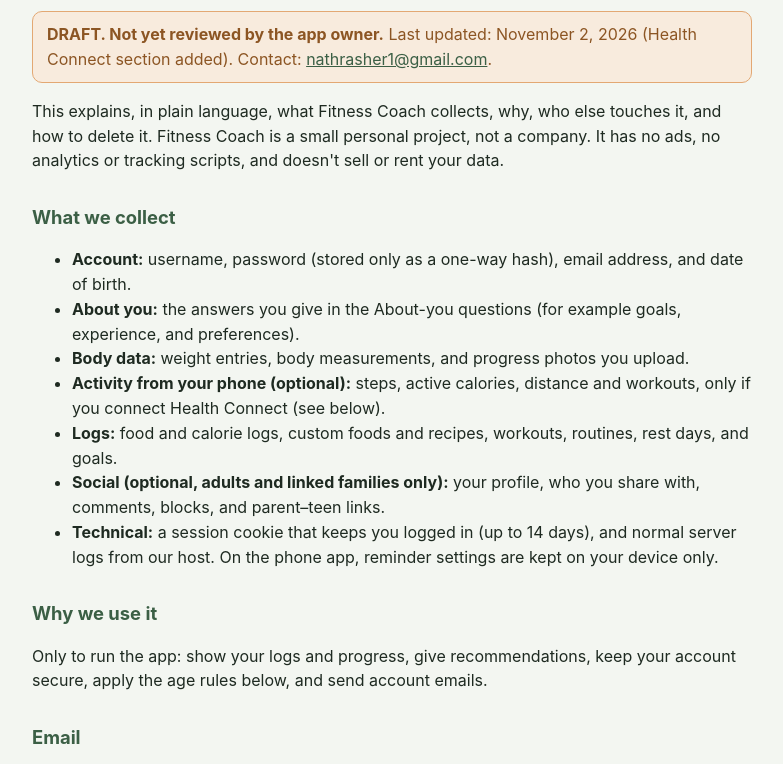
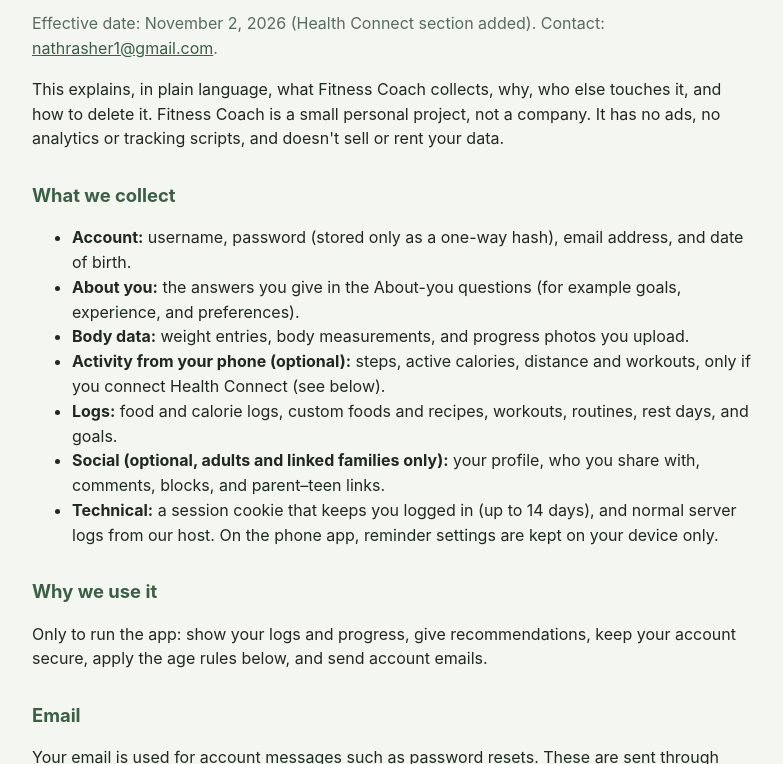
Before and after one commit to nathrasher1/fitness-coach, a website: page client/privacy.html in a window 1280 px wide. Shown: the part 136-900 px from the top of the page, without its empty margins (248-1031 px from the left). Drawn offline with Linux system fonts and the light colour scheme.

Commit message:
Privacy/terms: remove DRAFT labels (approved), effective November 2, 2026

```diff
--- a/client/privacy.html
+++ b/client/privacy.html
@@ -1,9 +1,9 @@
 <!DOCTYPE html><html lang="en"><head><meta charset="UTF-8"/><meta name="viewport" content="width=device-width, initial-scale=1.0, viewport-fit=cover"/><title>Privacy policy – Fitness Coach</title><style>
 body{font-family:-apple-system,system-ui,Segoe UI,Roboto,sans-serif;max-width:720px;margin:0 auto;padding:calc(20px + env(safe-area-inset-top,0px)) 20px calc(40px + env(safe-area-inset-bottom,0px));color:#1e2a21;background:#f3f6f1;line-height:1.55}
-h1{color:#203227}h2{color:#3b5f45;margin-top:1.6em;font-size:1.15rem}.draft{background:#f8ebdd;border:1px solid #e3a873;color:#8c5523;padding:10px 14px;border-radius:10px}
+h1{color:#203227}h2{color:#3b5f45;margin-top:1.6em;font-size:1.15rem}.meta{color:#5b6b60}
 a{color:#3b5f45}.back{display:inline-block;margin-bottom:10px}
 </style>
-</head><body><a class="back" href="/">← Back to Fitness Coach</a><h1>Privacy policy</h1><p class="draft"><strong>DRAFT. Not yet reviewed by the app owner.</strong> Last updated: November 2, 2026 (Health Connect section added). Contact: <a href="mailto:nathrasher1@gmail.com">nathrasher1@gmail.com</a>.</p>
+</head><body><a class="back" href="/">← Back to Fitness Coach</a><h1>Privacy policy</h1><p class="meta">Effective date: November 2, 2026 (Health Connect section added). Contact: <a href="mailto:nathrasher1@gmail.com">nathrasher1@gmail.com</a>.</p>
 <p>This explains, in plain language, what Fitness Coach collects, why, who else touches it, and how to delete it. Fitness Coach is a small personal project, not a company. It has no ads, no analytics or tracking scripts, and doesn't sell or rent your data.</p>
 <h2>What we collect</h2>
 <ul>
```
Also changed, not shown: client/terms.html (+2 -2 lines).
